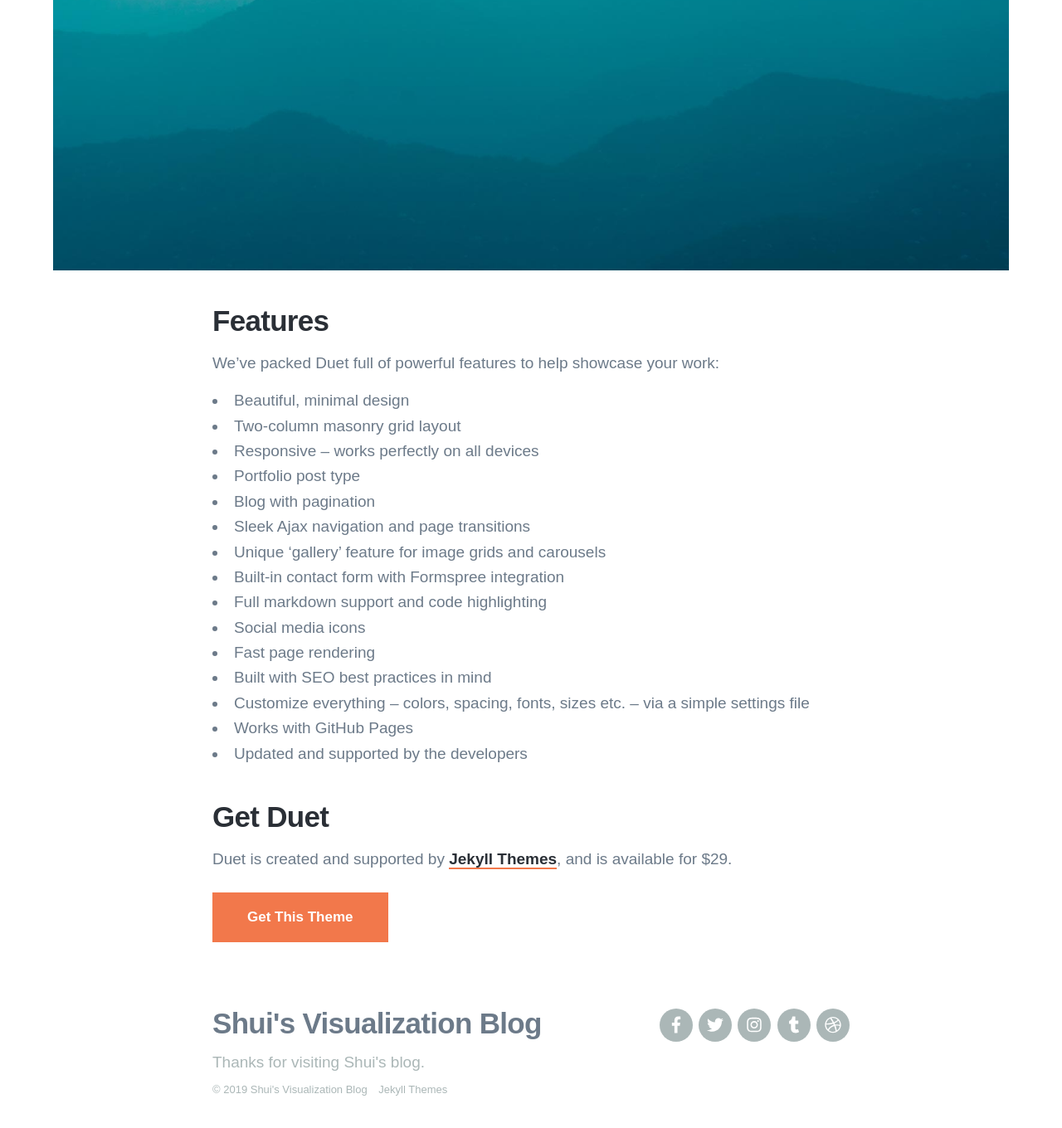
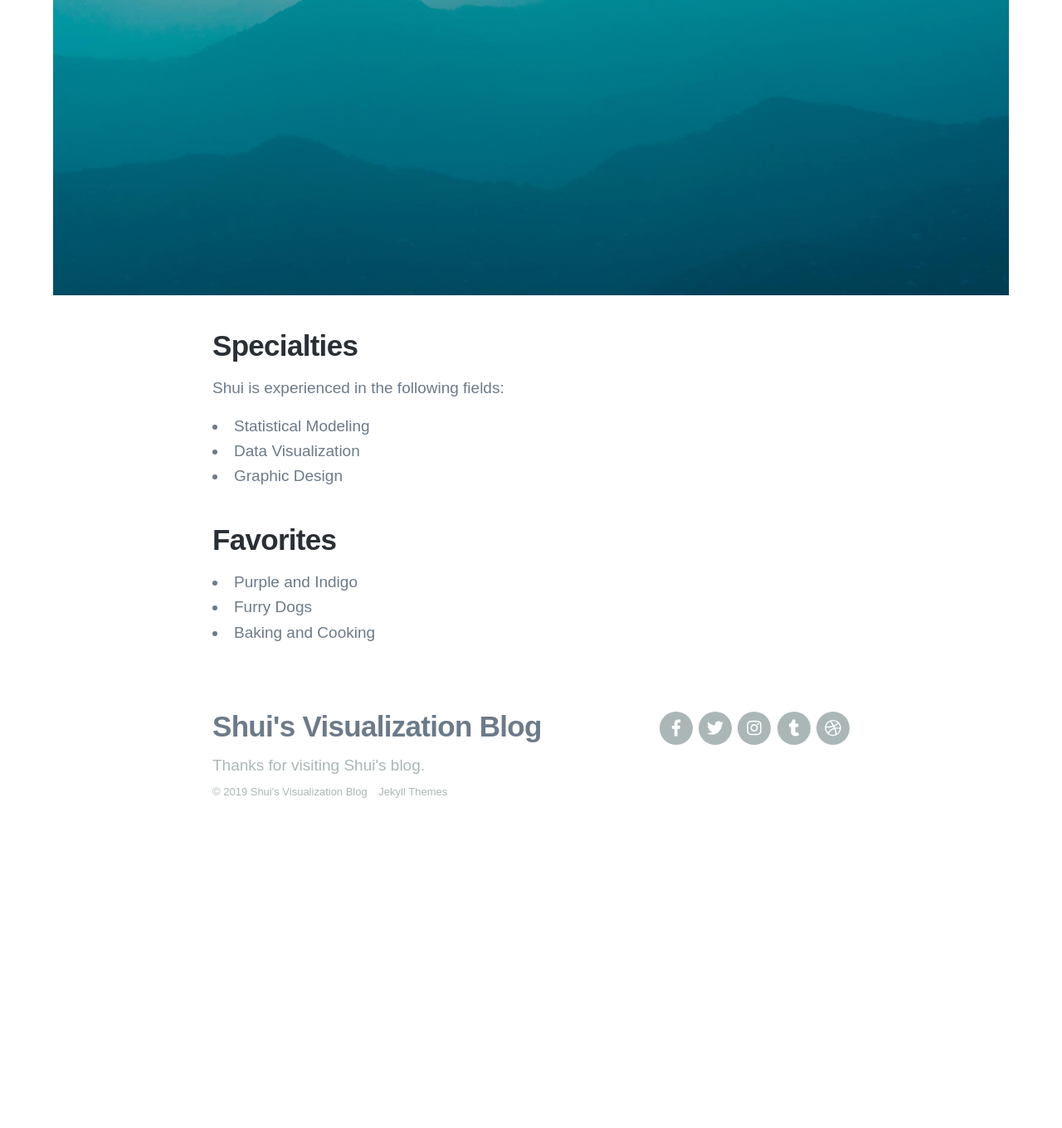
Before and after one commit to Shui-Yu/shui-yu.github.io, a Jekyll site: the page built from _pages/about.md, in a window 1280 px wide and 1400 px high, scrolled down 727 px. Shown: the top 1360 px of the window at 83% size. Built offline with Jekyll 4.4.1, drawn with Linux system fonts in a browser that asks for light colours; nearby versions of some CDN libraries; some web fonts are replaced; after the commit the page ends 1768 px from its top, so only the background shows below that; some of the changed text lies outside the part shown.

Commit message:
Update about.md

```diff
--- a/_pages/about.md
+++ b/_pages/about.md
@@ -1,34 +1,21 @@
 ---
-title: About Duet
-subtitle: Duet is a beautiful Jekyll portfolio theme designed to showcase your work in style. Perfect for designers, artists, photographers and developers to use for their portfolio website.
-description: Duet is a beautiful Jekyll portfolio theme.
+title: About Shui
+subtitle: Shui is currently a graduate student in University of Southern California, pursuing a Master degree in Business Analytics. With former background of mathematics and statistics, she also have a great passion for art and design.
+description:
 featured_image: /images/demo/demo-landscape.jpg
 ---
 
 ![](/images/demo/demo-landscape.jpg)
 
-## Features
+## Specialties
 
-We've packed Duet full of powerful features to help showcase your work:
+Shui is experienced in the following fields:
 
-* Beautiful, minimal design
-* Two-column masonry grid layout
-* Responsive – works perfectly on all devices
-* Portfolio post type
-* Blog with pagination
-* Sleek Ajax navigation and page transitions
-* Unique 'gallery' feature for image grids and carousels
-* Built-in contact form with Formspree integration
-* Full markdown support and code highlighting
-* Social media icons
-* Fast page rendering
-* Built with SEO best practices in mind
-* Customize everything – colors, spacing, fonts, sizes etc. – via a simple settings file
-* Works with GitHub Pages
-* Updated and supported by the developers
+* Statistical Modeling
+* Data Visualization
+* Graphic Design
 
-## Get Duet
-
-Duet is created and supported by [Jekyll Themes](https://jekyllthemes.io), and is available for $29.
-
-<a href="https://jekyllthemes.io/theme/duet-portfolio-jekyll-theme" class="button button--large">Get This Theme</a>
+## Favorites
+* Purple and Indigo
+* Furry Dogs
+* Baking and Cooking
```
